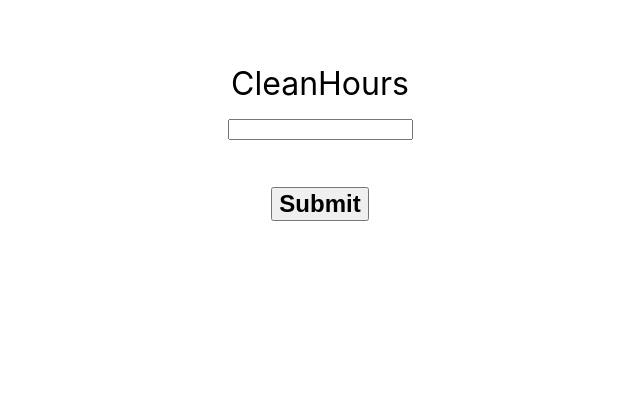
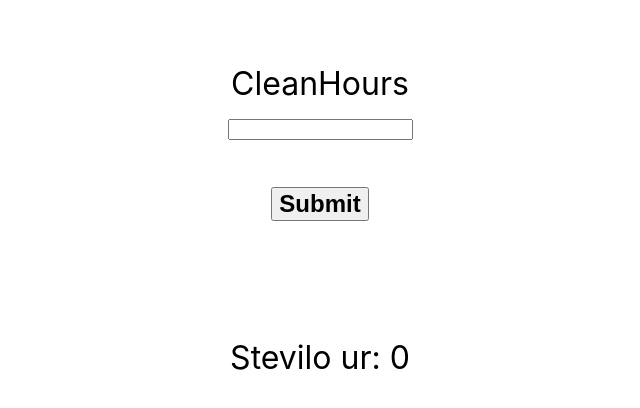
Before and after one commit to ernestsmotlak/SmallRandomProjects, a React (Create React App) app: page / in a window 1280 px wide. Shown: the top 408 px of the page, without its empty margins (320-960 px from the left). Built offline with nearby package versions, Linux system fonts and the light colour scheme.

Commit message:
Dunno.
Signed-off-by: ernestsmotlak <ernestsmotlak@gmail.com>

```diff
--- a/src/Components/CleanHours.js
+++ b/src/Components/CleanHours.js
@@ -5,6 +5,7 @@ const CleanHours = () => {
     const [showMoneyDiv, setShowMoneyDiv] = useState(false);
     const [money1, setMoney1] = useState(0);
     const [money2, setMoney2] = useState(0);
+    const [steviloUr, setSetsteviloUr] = useState(0);
 
     const handleSubmit = (event) => {
         event.preventDefault();
@@ -18,6 +19,7 @@ const CleanHours = () => {
             sum = sum + parseInt(arr[i]);
         }
 
+        setSetsteviloUr(sum);
         setMoney1(sum * 5.8);
         setMoney2(sum * 6.2);
         setShowMoneyDiv(true);
@@ -31,7 +33,7 @@ const CleanHours = () => {
                 <input type="text" id="inputText" />
                 <br />
                 <br />
-                <input type="submit" value="Submit" className='btnForm'/>
+                <input type="submit" value="Submit" className='btnForm' />
             </form>
 
             <br /><br />
@@ -43,6 +45,9 @@ const CleanHours = () => {
                 </div>
             )}
 
+            <br />
+            Stevilo ur: {steviloUr}
+
         </div>
     )
 }
```
